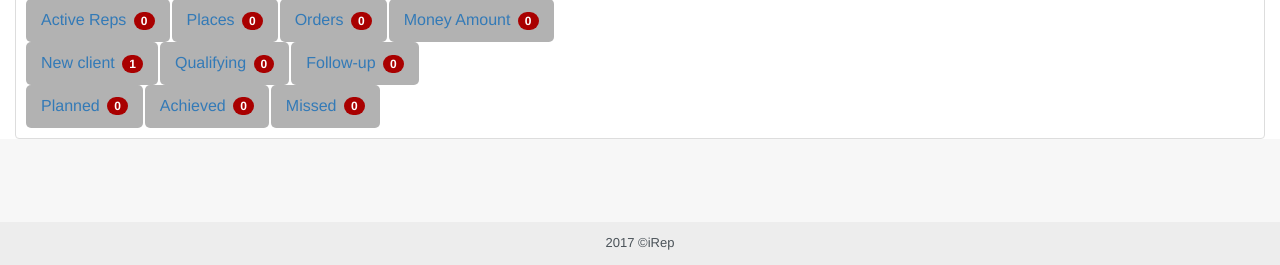
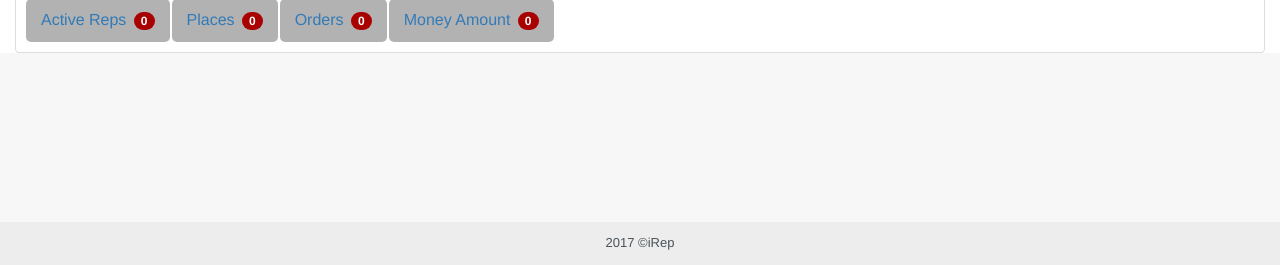
Before and after one commit to eMaM1921990/iRepWebApp, a Django app: page / in a window 1280 px wide. Shown: the part 535-800 px from the top of the page. Run offline with Django 3.2, Linux system fonts and the light colour scheme; a user stored in the database is signed in; tables that the repository leaves empty hold one stand-in row (values such as "Sample post"); some libraries are stand-ins or nearby versions.

Commit message:
dashboard activity

```diff
--- a/templates/index.html
+++ b/templates/index.html
@@ -83,21 +83,22 @@
             </li>
         </ul>
 
-      <ul class="nav nav-pills float-statistic" role="tablist" id="clients">
-            <li role="presentation"><a href="#">New client <span class="badge">{{ new_client|default:0 }}</span></a>
-            </li>
-            <li role="presentation"><a href="#">Qualifying <span class="badge">0</span></a></li>
-            <li role="presentation"><a href="#">Follow-up <span class="badge">{{ follow_up|default:0 }}</span></a></li>
-
-        </ul>
-
-
-        <ul class="nav nav-pills float-statistic" role="tablist" id="Activities">
-            <li role="presentation"><a href="#">Planned <span class="badge">{{ totalSchedual|default:0 }}</span></a></li>
-            <li role="presentation"><a href="#">Achieved <span class="badge">{{ totalVisit|default:0 }}</span></a></li>
-            <li role="presentation"><a href="#">Missed <span class="badge">{{ missed|default:0 }}</span></a></li>
-
-        </ul>
+{#        <ul class="nav nav-pills float-statistic" role="tablist" id="clients">#}
+{#            <li role="presentation"><a href="#">New client <span class="badge">{{ new_client|default:0 }}</span></a>#}
+{#            </li>#}
+{#            <li role="presentation"><a href="#">Qualifying <span class="badge">0</span></a></li>#}
+{#            <li role="presentation"><a href="#">Follow-up <span class="badge">{{ follow_up|default:0 }}</span></a></li>#}
+{##}
+{#        </ul>#}
+{##}
+{##}
+{#        <ul class="nav nav-pills float-statistic" role="tablist" id="Activities">#}
+{#            <li role="presentation"><a href="#">Planned <span class="badge">{{ totalSchedual|default:0 }}</span></a>#}
+{#            </li>#}
+{#            <li role="presentation"><a href="#">Achieved <span class="badge">{{ totalVisit|default:0 }}</span></a></li>#}
+{#            <li role="presentation"><a href="#">Missed <span class="badge">{{ missed|default:0 }}</span></a></li>#}
+{##}
+{#        </ul>#}
 
 
     </div>
```
